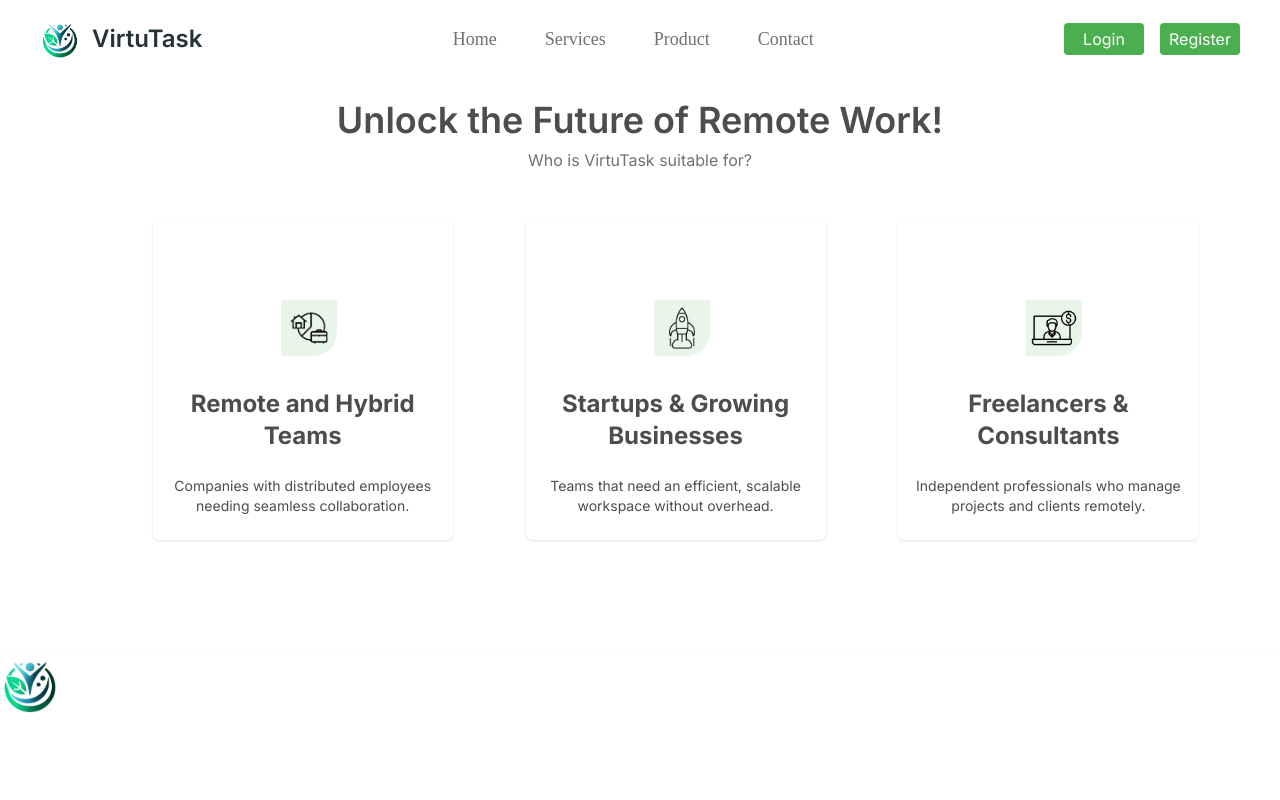
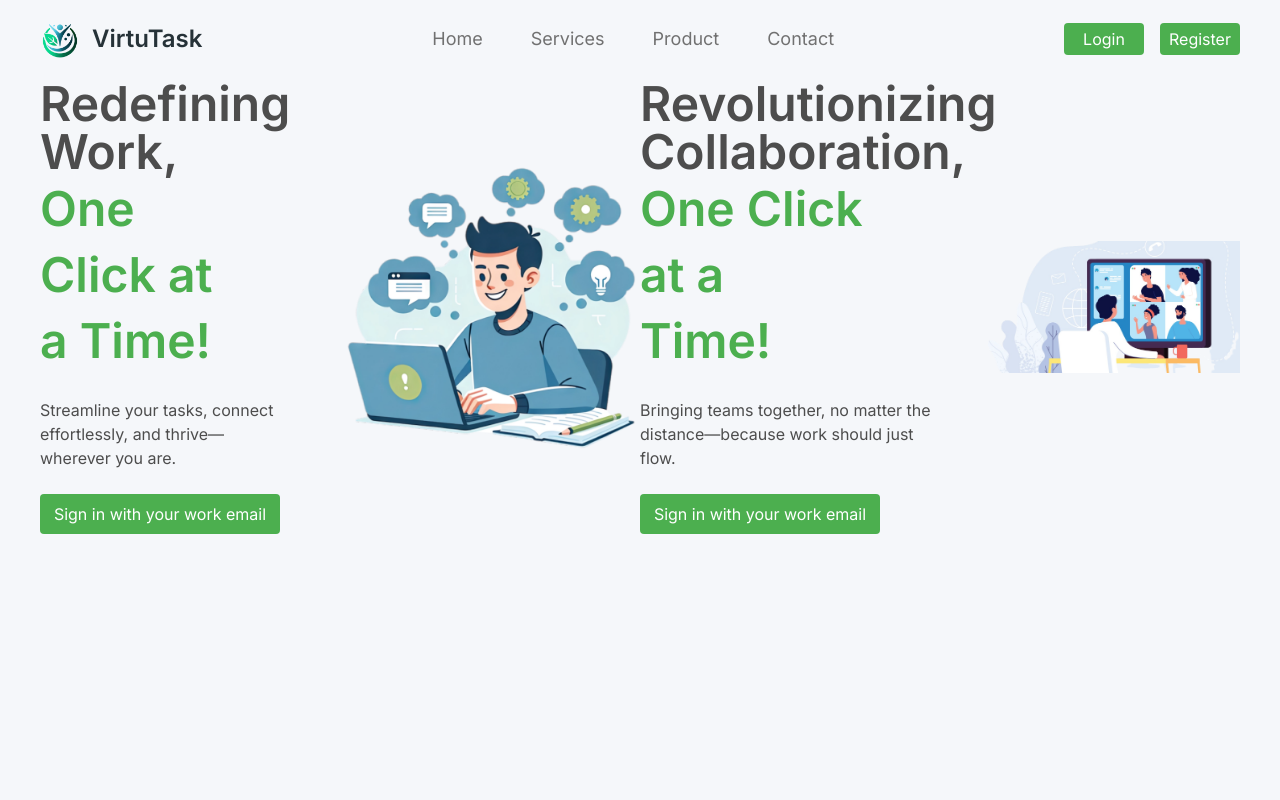
Before and after one commit to binubandara/virtuTask-app, a React (Vite) app in the folder frontend/: page /dashboard in a window 1280 px wide. Shown: the top 800 px of the page. Built offline with nearby package versions, Linux system fonts and the light colour scheme.

Commit message:
Connected navigation to sidebar and linked header and footer sections

```diff
--- a/frontend/src/App.jsx
+++ b/frontend/src/App.jsx
@@ -1,34 +1,53 @@
-import { useState } from 'react'
-import { Layout } from 'antd'
-import Logo from './assets/components/pane/Logo';
-import MenuList from './assets/components/pane/MenuList';
-import Profile from './assets/components/pane/Profile';
+import { useState } from 'react';
+import { Layout } from 'antd';
+import Logo from './components/pane/Logo';
+import MenuList from './components/pane/MenuList';
+import Profile from './components/pane/Profile';
 
-{/* landingPage imports*/}
+// LandingPage imports
 import './App.css';
-import Navbar from "./assets/components/landingPage/Navbar";
+import Navbar from "./components/landingPage/Navbar";
 import React from "react";
-import { BrowserRouter, Routes, Route } from "react-router-dom";
-import Home from './assets/components/landingPage/Home'; // Import your Home component
+import { BrowserRouter, Routes, Route, useLocation } from "react-router-dom";
+import Home from './components/landingPage/Home'; // Import your Home component
 import { Flowbite } from "flowbite-react";
-import Services from "./assets/components/landingPage/Services";
-import MyFooter from "./assets/components/landingPage/MyFooter";
-
-
+import Services from "./components/landingPage/Services";
+import MyFooter from "./components/landingPage/MyFooter";
+import PanePage from './components/pane/PanePage'; // Import the PanePage component
 
 function App() {
   return (
     <BrowserRouter>
-      <Flowbite>
-        <Navbar />
-        <Routes>
-          <Route path="/" element={<Home />} />
-        </Routes>
-        <Services/>
-        <MyFooter/>
-      </Flowbite>
+      <AppContent />
     </BrowserRouter>
   );
 }
 
+function AppContent() {
+  const location = useLocation(); // Get the current route location
+
+  return (
+    <>
+      {/* Render Navbar, Services, and MyFooter only on landing pages */}
+      {location.pathname !== '/pane' && (
+        <>
+          <Flowbite>
+            <Navbar />
+            <Home />
+            <Services />
+          </Flowbite>
+        </>
+      )}
+
+      {/* Main Routes */}
+      <Routes>
+        <Route path="/pane" element={<PanePage />} /> {/* Pane Page */}
+      </Routes>
+
+      {/* Render MyFooter only on landing pages */}
+      {location.pathname !== '/pane' && <MyFooter />}
+    </>
+  );
+}
+
 export default App;
--- a/frontend/src/assets/components/landingPage/Navbar.jsx
+++ /dev/null
@@ -1,80 +0,0 @@
-import React, { useEffect, useState } from "react";
-import logo from "../../logo.png";
-import { Link } from "react-router-dom";
-
-
-const Navbar = () => {
-
-        const [isMenuOpen, setIsMenuOpen] = useState(false);
-        const [isSticky, setIsSticky] = useState(false);
-
-        // Toggle menu function
-        const toggleMenu = () => {
-          setIsMenuOpen(!isMenuOpen);
-        };
-
-        useEffect(() => {
-          const handleScroll = () => {
-            if (window.scrollY > 100) {
-              setIsSticky(true);
-            } else {
-              setIsSticky(false);
-            }
-          };
-
-          window.addEventListener('scroll', handleScroll);
-
-          return () => {
-            window.removeEventListener('scroll', handleScroll);
-          };
-        }, []);
-
-
-        const navItems = [
-            { link: "Home", path: "home" },
-            { link: "Services", path: "service" },
-            { link: "Product", path: "product" },
-            { link: "Contact", path: "contact" },
-
-          ];
-
-
-
-    return (
-        <header className="w-full bg-white md:bg-[transparent] fixed top-0 left-0 right-0">
-        <nav className={`py-4 lg:px-18 px-10 ${isSticky ? "sticky top-0 left-0 right-0 border-b bg-white duration-300" : ""}`}  style={{ paddingLeft: '40px',paddingTop: '20px', paddingRight: '40px' }}>
-        <div className="flex justify-between items-center text-base gap-8 ">
-            <a href="/" className="text-2xl font-semibold flex items-center space-x-3">
-              <img src={logo} alt="VirtuTask Logo" className="w-10 inline-block items-center" />
-              <span className="text-[#263238]">VirtuTask</span>
-            </a>
-
-            <ul className="md:flex justify-start gap-x-12">
-                {
-                    navItems.map(({link,path}) => (
-                        <li key={link}>
-                        <Link to={path} spy={true} smooth={true} offset={-100} key={path}
-                         className="text-base md:text-lg text-[#717171] hover:text-[#4CAF4F] first:font-[medium]" >{link}</Link>
-                      </li>
-                    ))}
-            </ul>
-
-            {/*btn for large devices*/}
-            <div className="justify-start gap-x-4 hidden lg:flex items-center">
-
-            <button className="bg-[#4CAF4F] text-[white]  w-20 h-8 transition-all duration-300
-            rounded hover:bg-[#4D4D4D]">Login</button>
-
-            <button className="bg-[#4CAF4F] text-[white] w-20 h-8 transition-all duration-300
-            rounded hover:bg-[#4D4D4D]">Register</button>
-            </div>
-
-
-
-        </div>
-        </nav>
-        </header>
-    )
-}
-
-export default Navbar;
--- a/frontend/src/assets/components/landingPage/Home.jsx
+++ b/frontend/src/components/landingPage/Home.jsx
@@ -1,11 +1,11 @@
 import React from "react";
 import { Carousel } from "flowbite-react";
-import pic1 from "../../pic1.png"
-import img2 from "../../img2.png"
+import pic1 from "../../assets/pic1.png"
+import img2 from "../../assets/img2.png"
 
 const Home = () => {
     return (
-        <div className="bg-[#F5F7FA]">
+        <div id="home" className="bg-[#F5F7FA]">
             <div style={{ paddingLeft: "2.5rem", paddingRight: "2.5rem"}} className=" max-w-screen mx-auto min-h-screen h-screen">
 
             <Carousel className="w-full  mx-auto">
--- a/frontend/src/assets/components/landingPage/MyFooter.jsx
+++ b/frontend/src/components/landingPage/MyFooter.jsx
@@ -1,13 +1,13 @@
 import React from "react";
 import { Footer } from "flowbite-react";
 import { BsDribbble, BsFacebook, BsGithub, BsInstagram, BsTwitter } from "react-icons/bs";
-import logo from '../../logo.png';
-import { MdEmail } from "react-icons/md"; // Import Email Icon
+import logo from "../../assets/logo.png";
+import { MdEmail } from "react-icons/md";
 
 const MyFooter = () => {
     return(
         <Footer container>
-            <div className="w-full text-white ">
+            <div id="contact" className="w-full text-white ">
                 <div className="grid w-full justify-between sm:flex sm:justify-between md:flex md:grid-cols-1">
                     <div className="space-y-4 mb-8">
                         <a href="/" className="text-2xl font-semibold flex items-center space-x-3">
@@ -23,27 +23,22 @@ const MyFooter = () => {
                         <div>
                             <Footer.Title title="about" />
                             <Footer.LinkGroup col>
-                                <Footer.Link href="#">Home</Footer.Link>
-                                <Footer.Link
-                                    href="#"
-                                    onClick={(e) => {
-                                        e.preventDefault(); // Prevent default anchor behavior
-                                        const section = document.getElementById("services");
-                                        if (section) {
-                                            section.scrollIntoView({ behavior: "smooth" });
-                                        }
-                                    }}
-                                >
-                                    Services
-                                </Footer.Link>
+                                <a href="#home" className="text-white hover:underline"> Home</a>
+                                <a href="#services" className="text-white hover:underline">Services</a> {/* Use #services */}
+
                             </Footer.LinkGroup>
                         </div>
                         <div>
-                            <Footer.Title title="Follow us" />
-                            <Footer.LinkGroup col>
-                                <Footer.Link href="#">Github</Footer.Link>
-                                <Footer.Link href="#">Instagram</Footer.Link>
-                            </Footer.LinkGroup>
+                        <Footer.Title title="Follow us" />
+                        <Footer.LinkGroup col>
+                            <Footer.Link href="https://github.com" target="_blank" rel="noopener noreferrer">
+                                Github
+                            </Footer.Link>
+                            <Footer.Link href="https://www.instagram.com/virtutask_?igsh=enRldjVma2NhZGg0" target="_blank" rel="noopener noreferrer">
+                                Instagram
+                            </Footer.Link>
+                        </Footer.LinkGroup>
+
                         </div>
                         <div>
                             <Footer.Title title="Legal" />
--- /dev/null
+++ b/frontend/src/components/landingPage/Navbar.jsx
@@ -0,0 +1,76 @@
+import React, { useEffect, useState } from "react";
+import logo from "../../assets/logo.png";
+import { Link, useNavigate } from "react-router-dom"; // Ensure this import exists
+import { Link as RouterLink } from "react-router-dom";
+
+const Navbar = () => {
+  const [isSticky, setIsSticky] = useState(false);
+  const navigate = useNavigate(); // Initialize navigate
+
+  useEffect(() => {
+    const handleScroll = () => {
+      setIsSticky(window.scrollY > 100);
+    };
+
+    window.addEventListener("scroll", handleScroll);
+    return () => window.removeEventListener("scroll", handleScroll);
+  }, []);
+
+
+  const scrollToSection = (sectionId) => {
+    const section = document.getElementById(sectionId);
+    if (section) {
+      section.scrollIntoView({ behavior: "smooth" });
+    }
+  };
+
+  const navItems = [
+    { link: "Home", path: "#home" },
+    { link: "Services", path: "#services" },
+    { link: "Product", path: "product" },
+    { link: "Contact", path: "#contact" },
+  ];
+
+  return (
+    <header className="w-full bg-white md:bg-[transparent] fixed top-0 left-0 right-0">
+      <nav
+        className={`py-4 lg:px-18 px-10 ${isSticky ? "sticky top-0 left-0 right-0 border-b bg-white duration-300" : ""}`}
+        style={{ paddingLeft: "40px", paddingTop: "20px", paddingRight: "40px" }}
+      >
+        <div className="flex justify-between items-center text-base gap-8">
+          <a href="/" className="text-2xl font-semibold flex items-center space-x-3">
+            <img src={logo} alt="VirtuTask Logo" className="w-10 inline-block items-center" />
+            <span className="text-[#263238]">VirtuTask</span>
+          </a>
+
+          <ul className="md:flex justify-start gap-x-12">
+            {navItems.map(({ link, path }) => (
+              <li key={link}>
+              <a href={path} className="text-base md:text-lg text-[#717171] hover:text-[#4CAF4F]">
+                {link}
+              </a>
+
+              </li>
+            ))}
+          </ul>
+
+          {/* Buttons for large devices */}
+          <div className="justify-start gap-x-4 hidden lg:flex items-center">
+            <button
+              className="bg-[#4CAF4F] text-[white] w-20 h-8 transition-all duration-300 rounded hover:bg-[#4D4D4D]"
+              onClick={() => navigate("/pane")} // Example: Navigates to '/login'
+            >
+              Login
+            </button>
+
+            <button className="bg-[#4CAF4F] text-[white] w-20 h-8 transition-all duration-300 rounded hover:bg-[#4D4D4D]">
+              Register
+            </button>
+          </div>
+        </div>
+      </nav>
+    </header>
+  );
+};
+
+export default Navbar;
--- /dev/null
+++ b/frontend/src/components/pane/PanePage.jsx
@@ -0,0 +1,25 @@
+// components/pane/PanePage.jsx
+import React from 'react';
+import { Layout } from 'antd';
+import Logo from './Logo';
+import MenuList from './MenuList';
+import Profile from './Profile';
+
+const { Sider, Content } = Layout;
+
+const PanePage = () => {
+  return (
+    <Layout style={{ minHeight: '100vh' }}>
+      <Sider theme="light" width={250}>
+        <Logo />
+        <MenuList />
+        <Profile />
+      </Sider>
+      <Content style={{ padding: '24px' }}>
+        {/* Add your main content here */}
+      </Content>
+    </Layout>
+  );
+};
+
+export default PanePage;
```
Also changed, not shown: frontend/src/components/landingPage/Services.jsx (renamed from frontend/src/assets/components/landingPage/Services.jsx), frontend/src/components/pane/Logo.jsx (renamed from frontend/src/assets/components/pane/Logo.jsx), frontend/src/components/pane/MenuList.jsx (renamed from frontend/src/assets/components/pane/MenuList.jsx), frontend/src/components/pane/Profile.jsx (renamed from frontend/src/assets/components/pane/Profile.jsx).
